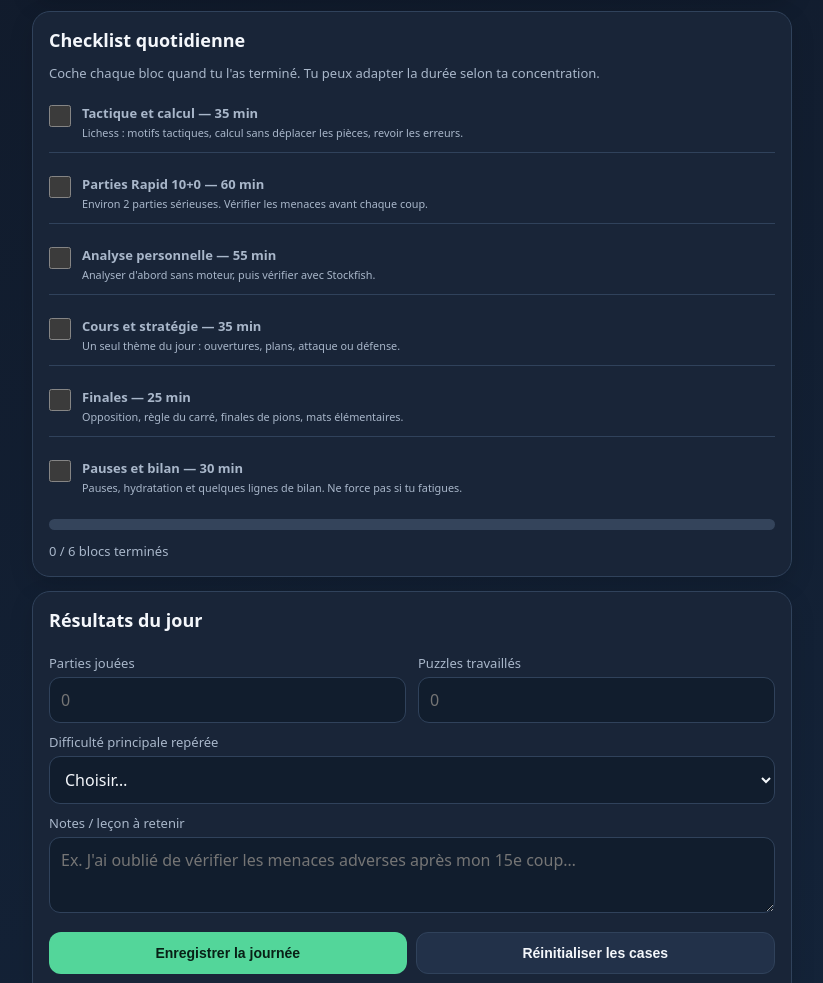
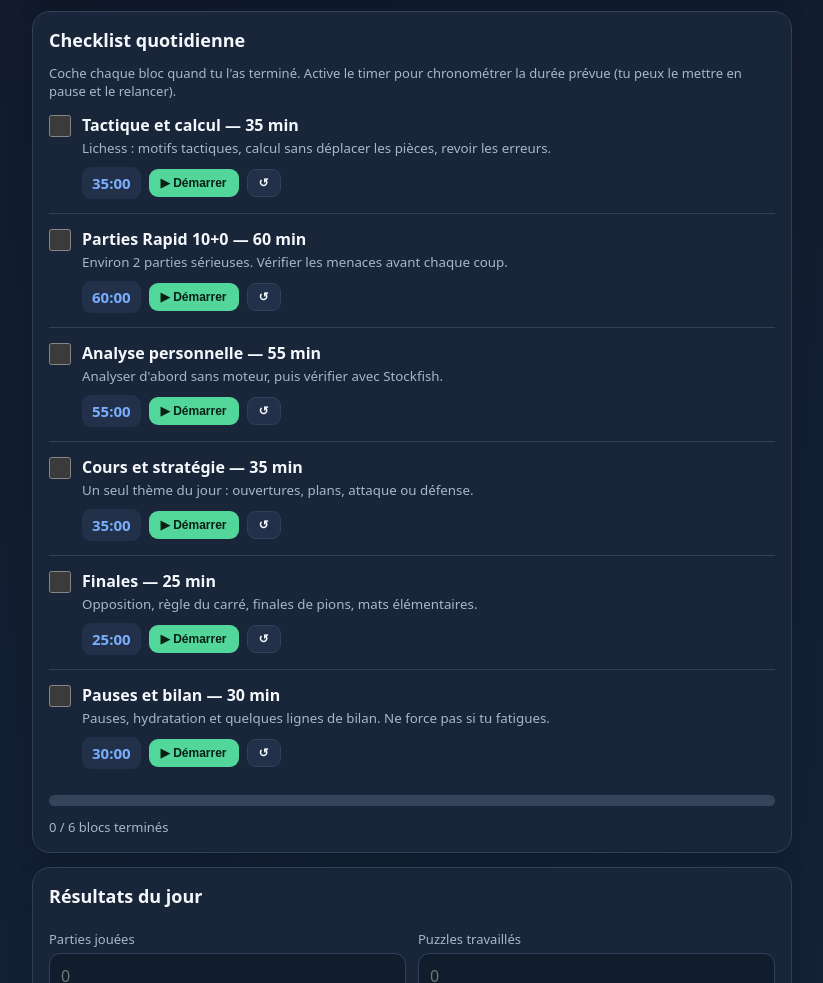
Before and after one commit to Momono9/Cap1500, a plain HTML site: page index.html in a window 1280 px wide. Shown: the part 476-1459 px from the top of the page, without its empty margins (228-1051 px from the left). Drawn offline with Linux system fonts and the light colour scheme.

Commit message:
Add files via upload

```diff
--- a/index.html
+++ b/index.html
@@ -17,7 +17,13 @@ main{max-width:760px;margin:auto;padding:18px 0 36px}.top{display:flex;justify-c
 h1{font-size:28px;margin:16px 0 4px}h2{font-size:18px;margin:0 0 12px}.muted{color:var(--muted);font-size:13px}.card{background:var(--panel);border:1px solid var(--line);border-radius:18px;padding:16px;margin:14px 0;box-shadow:0 8px 24px #0002}
 .row{display:flex;gap:12px;align-items:center;flex-wrap:wrap}.stat{flex:1;min-width:110px;background:var(--panel2);padding:12px;border-radius:13px}.stat strong{display:block;font-size:23px}.progress{height:11px;background:#34445b;border-radius:20px;overflow:hidden;margin:12px 0}.bar{height:100%;background:linear-gradient(90deg,#36bf86,#91e5b7);width:0%}
 label{display:block;font-size:13px;color:var(--muted);margin:10px 0 5px}input,textarea,select{width:100%;border:1px solid var(--line);background:#111d2d;color:var(--text);border-radius:11px;padding:11px;font:inherit}textarea{min-height:76px;resize:vertical}
-.task{display:flex;align-items:flex-start;gap:11px;padding:12px 0;border-bottom:1px solid var(--line)}.task:last-child{border:0}.task input{width:22px;height:22px;accent-color:var(--green);flex:none;margin:1px 0}.task b{display:block}.task small{display:block;color:var(--muted);margin-top:3px}
+.task{display:flex;align-items:flex-start;gap:11px;padding:14px 0;border-bottom:1px solid var(--line)}.task:last-child{border:0}.task>input[type=checkbox]{width:22px;height:22px;accent-color:var(--green);flex:none;margin:1px 0}.task-content{flex:1;min-width:0}.task b{display:block}.task small{display:block;color:var(--muted);margin-top:3px}
+.timer-box{display:flex;align-items:center;gap:8px;margin-top:10px;flex-wrap:wrap}
+.timer-display{font-variant-numeric:tabular-nums;font-weight:700;font-size:15px;min-width:52px;color:var(--blue);background:var(--panel2);padding:6px 10px;border-radius:9px;text-align:center}
+.timer-display.running{color:var(--green)}.timer-display.done{color:var(--gold)}
+.timer-btn{border:0;border-radius:9px;padding:7px 11px;font-weight:700;font-size:12px;cursor:pointer;background:var(--panel2);color:var(--text);border:1px solid var(--line);line-height:1}
+.timer-btn.play{background:var(--green);color:#082016;border-color:transparent}
+.timer-btn:active{opacity:.85}
 button{border:0;border-radius:12px;padding:12px 15px;font-weight:750;font-size:14px;background:var(--green);color:#082016;cursor:pointer}button.secondary{background:var(--panel2);color:var(--text);border:1px solid var(--line)}button.danger{background:#512d38;color:#ffdce4}.buttons{display:flex;gap:9px;flex-wrap:wrap}.buttons button{flex:1}
 .tabs{display:flex;gap:8px;overflow:auto;margin:15px 0}.tabs button{white-space:nowrap}.tabs .active{background:var(--green);color:#082016}
 .hidden{display:none}.history-item{border-bottom:1px solid var(--line);padding:11px 0}.history-item:last-child{border:0}.history-item strong{font-size:15px}.tag{display:inline-block;background:var(--panel2);color:var(--muted);border-radius:8px;padding:3px 7px;font-size:12px;margin:4px 4px 0 0}
@@ -50,14 +56,80 @@ footer{text-align:center;color:var(--muted);font-size:12px;padding:16px}
   </div>
   <div class="card">
    <h2>Checklist quotidienne</h2>
-   <div class="muted">Coche chaque bloc quand tu l'as terminé. Tu peux adapter la durée selon ta concentration.</div>
+   <div class="muted">Coche chaque bloc quand tu l'as terminé. Active le timer pour chronométrer la durée prévue (tu peux le mettre en pause et le relancer).</div>
    <div id="tasks">
-    <label class="task"><input type="checkbox" data-task="tactics"><span><b>Tactique et calcul — 35 min</b><small>Lichess : motifs tactiques, calcul sans déplacer les pièces, revoir les erreurs.</small></span></label>
-    <label class="task"><input type="checkbox" data-task="games"><span><b>Parties Rapid 10+0 — 60 min</b><small>Environ 2 parties sérieuses. Vérifier les menaces avant chaque coup.</small></span></label>
-    <label class="task"><input type="checkbox" data-task="analysis"><span><b>Analyse personnelle — 55 min</b><small>Analyser d'abord sans moteur, puis vérifier avec Stockfish.</small></span></label>
-    <label class="task"><input type="checkbox" data-task="lesson"><span><b>Cours et stratégie — 35 min</b><small>Un seul thème du jour : ouvertures, plans, attaque ou défense.</small></span></label>
-    <label class="task"><input type="checkbox" data-task="endgames"><span><b>Finales — 25 min</b><small>Opposition, règle du carré, finales de pions, mats élémentaires.</small></span></label>
-    <label class="task"><input type="checkbox" data-task="breaks"><span><b>Pauses et bilan — 30 min</b><small>Pauses, hydratation et quelques lignes de bilan. Ne force pas si tu fatigues.</small></span></label>
+    <div class="task">
+     <input type="checkbox" data-task="tactics">
+     <div class="task-content">
+      <b>Tactique et calcul — 35 min</b>
+      <small>Lichess : motifs tactiques, calcul sans déplacer les pièces, revoir les erreurs.</small>
+      <div class="timer-box" data-timer="tactics" data-mins="35">
+       <span class="timer-display">35:00</span>
+       <button type="button" class="timer-btn play" data-action="toggle">▶ Démarrer</button>
+       <button type="button" class="timer-btn" data-action="reset">↺</button>
+      </div>
+     </div>
+    </div>
+    <div class="task">
+     <input type="checkbox" data-task="games">
+     <div class="task-content">
+      <b>Parties Rapid 10+0 — 60 min</b>
+      <small>Environ 2 parties sérieuses. Vérifier les menaces avant chaque coup.</small>
+      <div class="timer-box" data-timer="games" data-mins="60">
+       <span class="timer-display">60:00</span>
+       <button type="button" class="timer-btn play" data-action="toggle">▶ Démarrer</button>
+       <button type="button" class="timer-btn" data-action="reset">↺</button>
+      </div>
+     </div>
+    </div>
+    <div class="task">
+     <input type="checkbox" data-task="analysis">
+     <div class="task-content">
+      <b>Analyse personnelle — 55 min</b>
+      <small>Analyser d'abord sans moteur, puis vérifier avec Stockfish.</small>
+      <div class="timer-box" data-timer="analysis" data-mins="55">
+       <span class="timer-display">55:00</span>
+       <button type="button" class="timer-btn play" data-action="toggle">▶ Démarrer</button>
+       <button type="button" class="timer-btn" data-action="reset">↺</button>
+      </div>
+     </div>
+    </div>
+    <div class="task">
+     <input type="checkbox" data-task="lesson">
+     <div class="task-content">
+      <b>Cours et stratégie — 35 min</b>
+      <small>Un seul thème du jour : ouvertures, plans, attaque ou défense.</small>
+      <div class="timer-box" data-timer="lesson" data-mins="35">
+       <span class="timer-display">35:00</span>
+       <button type="button" class="timer-btn play" data-action="toggle">▶ Démarrer</button>
+       <button type="button" class="timer-btn" data-action="reset">↺</button>
+      </div>
+     </div>
+    </div>
+    <div class="task">
+     <input type="checkbox" data-task="endgames">
+     <div class="task-content">
+      <b>Finales — 25 min</b>
+      <small>Opposition, règle du carré, finales de pions, mats élémentaires.</small>
+      <div class="timer-box" data-timer="endgames" data-mins="25">
+       <span class="timer-display">25:00</span>
+       <button type="button" class="timer-btn play" data-action="toggle">▶ Démarrer</button>
+       <button type="button" class="timer-btn" data-action="reset">↺</button>
+      </div>
+     </div>
+    </div>
+    <div class="task">
+     <input type="checkbox" data-task="breaks">
+     <div class="task-content">
+      <b>Pauses et bilan — 30 min</b>
+      <small>Pauses, hydratation et quelques lignes de bilan. Ne force pas si tu fatigues.</small>
+      <div class="timer-box" data-timer="breaks" data-mins="30">
+       <span class="timer-display">30:00</span>
+       <button type="button" class="timer-btn play" data-action="toggle">▶ Démarrer</button>
+       <button type="button" class="timer-btn" data-action="reset">↺</button>
+      </div>
+     </div>
+    </div>
    </div>
    <div class="progress"><div class="bar" id="taskBar"></div></div>
    <div class="muted" id="taskCaption">0 / 6 blocs terminés</div>
@@ -99,6 +171,76 @@ const today=()=>new Date().toLocaleDateString('en-CA');
 let records=JSON.parse(localStorage.getItem(KEY)||'{}');
 const taskEls=[...document.querySelectorAll('[data-task]')];
 $('day').value=today();
+
+/* ——— Timers ——— */
+const timers={};
+document.querySelectorAll('[data-timer]').forEach(box=>{
+  const id=box.dataset.timer;
+  const total=Number(box.dataset.mins)*60;
+  const display=box.querySelector('.timer-display');
+  const toggleBtn=box.querySelector('[data-action="toggle"]');
+  const resetBtn=box.querySelector('[data-action="reset"]');
+  timers[id]={remaining:total,total,running:false,interval:null,display,toggleBtn,box};
+
+  function format(s){
+    const m=Math.floor(s/60), sec=s%60;
+    return String(m).padStart(2,'0')+':'+String(sec).padStart(2,'0');
+  }
+  function render(){
+    const t=timers[id];
+    display.textContent=format(t.remaining);
+    display.classList.toggle('running',t.running);
+    display.classList.toggle('done',t.remaining===0);
+    if(t.running){
+      toggleBtn.textContent='⏸ Pause';
+      toggleBtn.classList.remove('play');
+    }else if(t.remaining===0){
+      toggleBtn.textContent='✓ Terminé';
+      toggleBtn.classList.remove('play');
+    }else if(t.remaining<t.total){
+      toggleBtn.textContent='▶ Reprendre';
+      toggleBtn.classList.add('play');
+    }else{
+      toggleBtn.textContent='▶ Démarrer';
+      toggleBtn.classList.add('play');
+    }
+  }
+  function tick(){
+    const t=timers[id];
+    if(t.remaining<=0){stop();return}
+    t.remaining--;
+    render();
+    if(t.remaining===0){
+      stop();
+      try{navigator.vibrate?.(200)}catch(e){}
+    }
+  }
+  function start(){
+    const t=timers[id];
+    if(t.remaining<=0)return;
+    t.running=true;
+    t.interval=setInterval(tick,1000);
+    render();
+  }
+  function stop(){
+    const t=timers[id];
+    t.running=false;
+    if(t.interval){clearInterval(t.interval);t.interval=null}
+    render();
+  }
+  toggleBtn.addEventListener('click',()=>{
+    const t=timers[id];
+    if(t.running)stop();
+    else start();
+  });
+  resetBtn.addEventListener('click',()=>{
+    stop();
+    timers[id].remaining=timers[id].total;
+    render();
+  });
+  render();
+});
+
 function current(){return {date:$('day').value,elo:$('elo').value,checks:Object.fromEntries(taskEls.map(x=>[x.dataset.task,x.checked])),games:$('gamesCount').value,puzzles:$('puzzles').value,weakness:$('weakness').value,notes:$('notes').value}}
 function fill(r){r=r||{};$('elo').value=r.elo||'';$('gamesCount').value=r.games??'';$('puzzles').value=r.puzzles??'';$('weakness').value=r.weakness||'';$('notes').value=r.notes||'';taskEls.forEach(x=>x.checked=!!r.checks?.[x.dataset.task]);updateProgress()}
 function save(silent=false){const r=current();if(!r.date)return;records[r.date]=r;localStorage.setItem(KEY,JSON.stringify(records));updateProgress();renderHistory();renderStats();if(!silent)$('saveMsg').textContent='Séance enregistrée sur cet appareil ✓'}
--- a/sw.js
+++ b/sw.js
@@ -1 +1,4 @@
-const CACHE='cap1500-cache-v1';const FILES=['./','./index.html','./manifest.webmanifest','./icon-192.png','./icon-512.png'];self.addEventListener('install',e=>e.waitUntil(caches.open(CACHE).then(c=>c.addAll(FILES))));self.addEventListener('fetch',e=>e.respondWith(caches.match(e.request).then(r=>r||fetch(e.request))));
+const CACHE='cap1500-cache-v2';
+const FILES=['./','./index.html','./manifest.webmanifest','./icon-192.png','./icon-512.png'];
+self.addEventListener('install',e=>e.waitUntil(caches.open(CACHE).then(c=>c.addAll(FILES))));
+self.addEventListener('fetch',e=>e.respondWith(caches.match(e.request).then(r=>r||fetch(e.request))));
```
